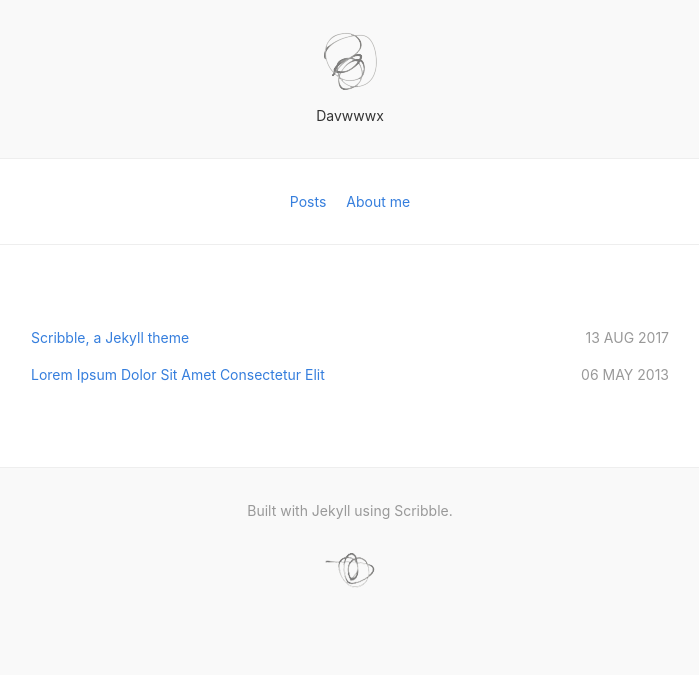
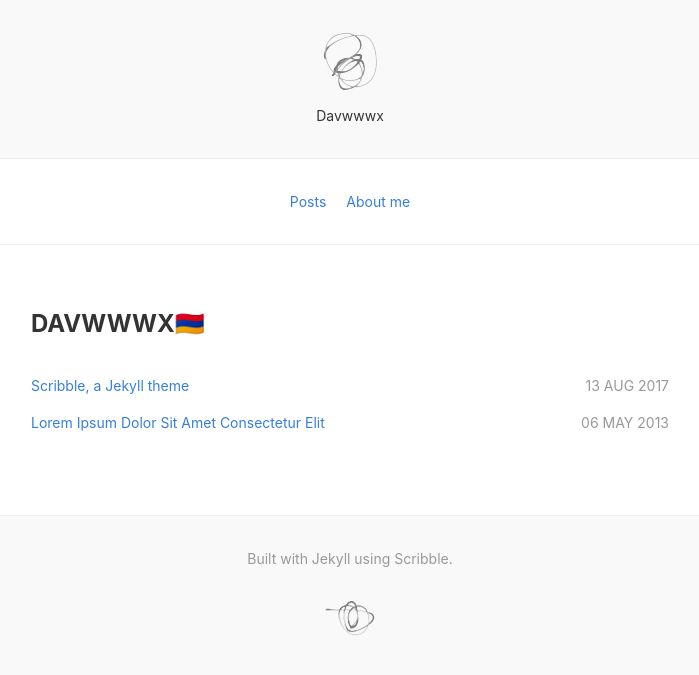
Before and after one commit to davwwwx/davwwwx.github.io, a Jekyll site: the page built from index.html, in a window 1280 px wide. Shown: the top 675 px of the page, without its empty margins (290-989 px from the left). Built offline with Jekyll 4.4.1, drawn with Linux system fonts in a browser that asks for light colours; nearby versions of some CDN libraries.

Commit message:
misc beta

```diff
--- a/_config.yml
+++ b/_config.yml
@@ -1,5 +1,5 @@
 # ----------- CONFIGURABLE START -----------
-title:            "🇦🇲"
+title:            "davwwwx"
 user:             Davwwwx
 description:      "Such theme, very cool."
 url:              https://davwwwx.github.io
--- a/index.html
+++ b/index.html
@@ -1,5 +1,5 @@
 ---
-
+title: Davwwwx🇦🇲
 ---
 
 <ul class="list pa0">
```
